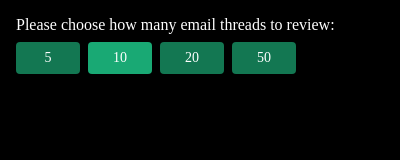
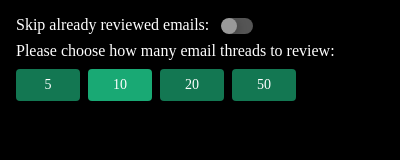
Before and after one commit to avidrucker/tree-swipe, a browser extension: page popup.html in a window 400 px wide. Drawn offline with nearby package versions, Linux system fonts and the light colour scheme.

Commit message:
feat skipping toggle switch

```diff
--- a/popup.html
+++ b/popup.html
@@ -10,6 +10,17 @@
 <body class="pa3 bg-black white w-rem-24 h-rem-18 flex flex-column">
 
   <section id="setupSection" class="">
+    <div class="pb2">
+      <div class="">
+        <div class="dib mr2">Skip already reviewed emails:</div>
+        <div class="relative dib">
+          <input id="skipping" class="absolute z-5 w-100 h-100 o-0 pointer checkbox" type="checkbox">
+          <div class="relative z-4 dib w2 h1 bg-mid-gray overflow-hidden br4 v-mid bg-animate checkbox-wrapper">
+            <div class="absolute right-auto left-0 w1 h1 br4 bg-silver shadow-4 t-cb bg-animate checkbox-toggle"></div>
+          </div>
+        </div>
+      </div>
+    </div>
     <div class="pb2">Please choose how many email threads to review:</div>
     <div class="dib pr1">
       <button id="five" class="f6 link dim pointer br2 bn w3 pv2 dib white bg-dark-green">
```
